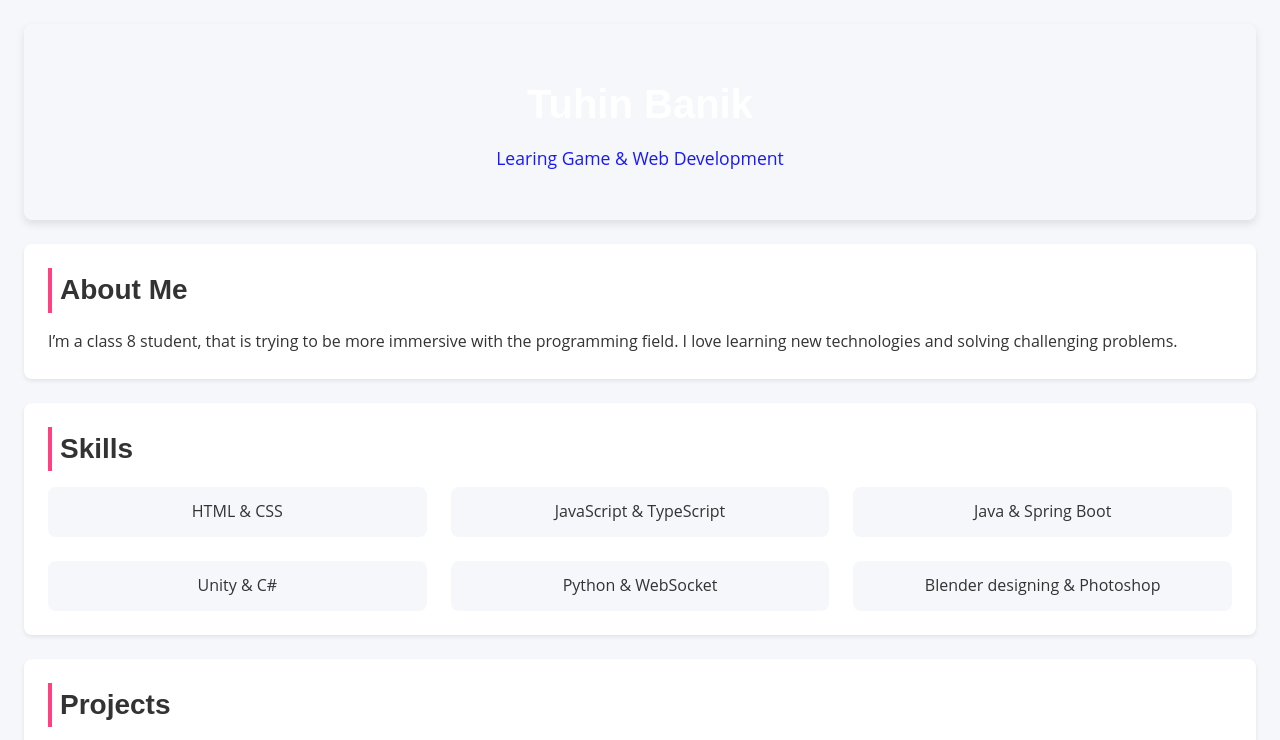
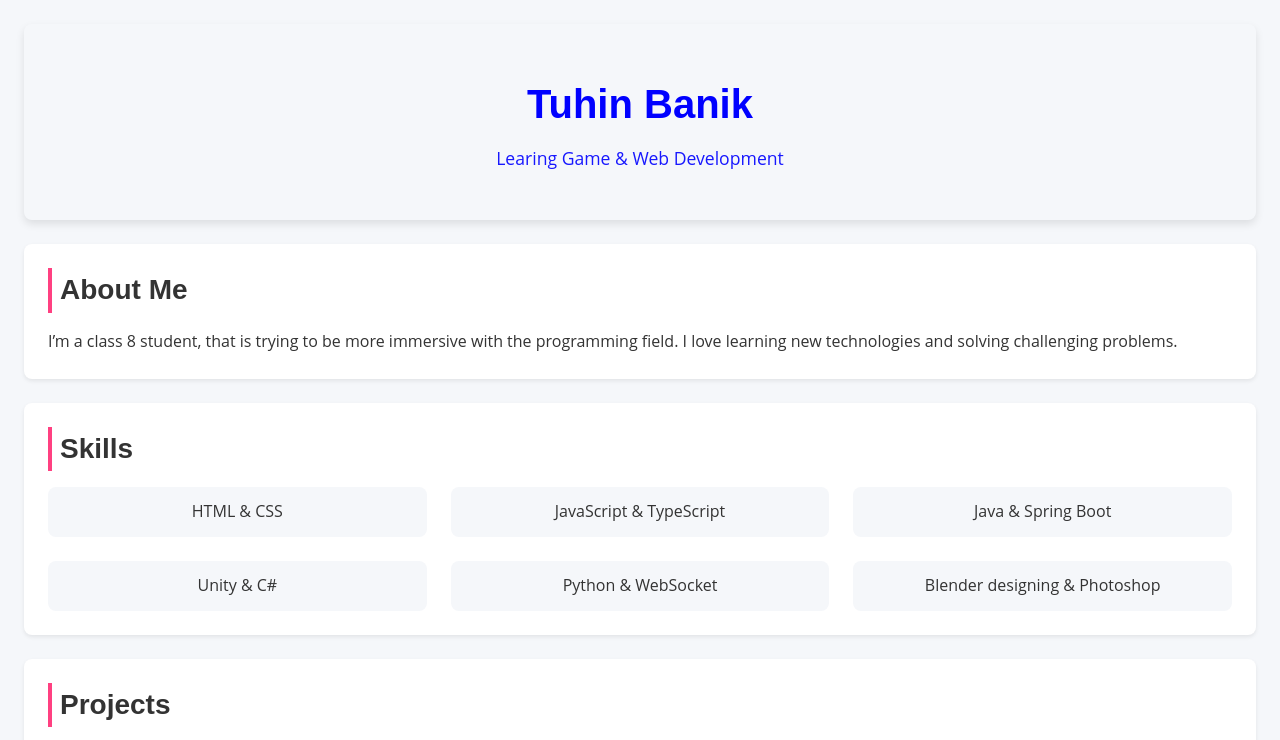
Before and after one commit to ADITYA39436/ytgfeghf, a plain HTML site: page index.html in a window 1280 px wide. Shown: the top 740 px of the page. Drawn offline with Linux system fonts and the light colour scheme.

Commit message:
Update index.html

```diff
--- a/index.html
+++ b/index.html
@@ -15,7 +15,8 @@ font-size: 300%;
 
   <!-- Header -->
   <header>
-    <h1 style="color:White;">Tuhin Banik
+    <h1 style="color:blue
+	    ;">Tuhin Banik
 </h1>
     <p>Learing Game & Web Development</p>
   </header>
```
